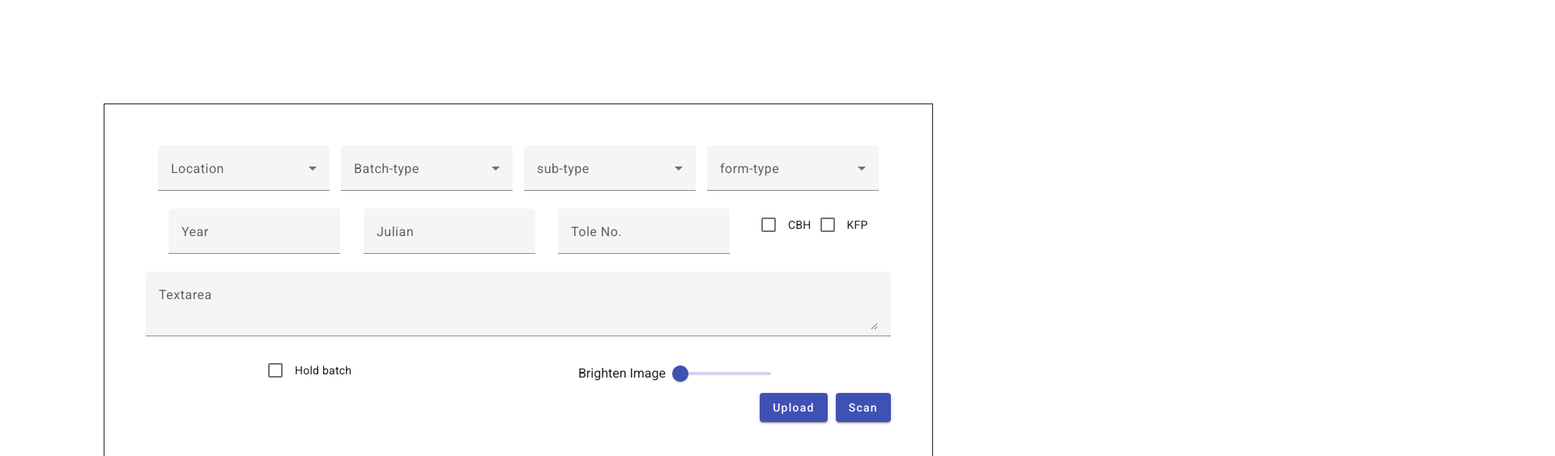
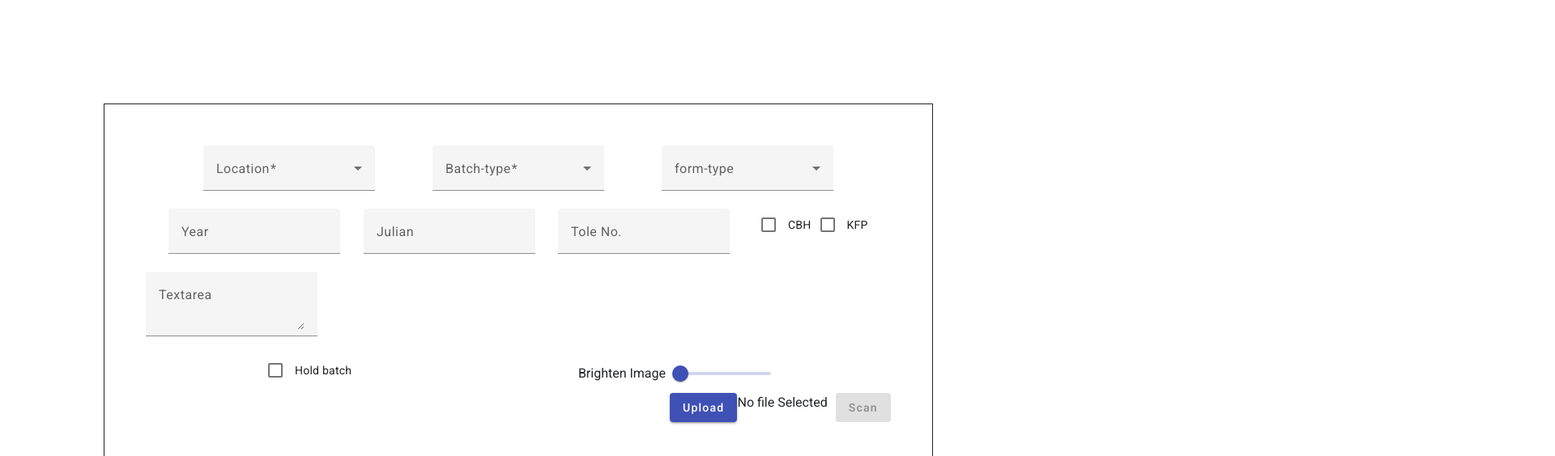
Before and after one commit to Aniket9932/Forms_Angular, an Angular app: page /registration in a window 1280 px wide. Shown: the top 564 px of the page at 81% size, 1920 px wide, since content can reach past the window. Built offline with nearby package versions, Linux system fonts and the light colour scheme.

Commit message:
upload button added

```diff
--- a/src/app/components/registration/registration.component.css
+++ b/src/app/components/registration/registration.component.css
@@ -42,3 +42,11 @@
 .spacer {
   width: 10px;
 }
+
+input[type="file"] {
+  font-size: 100px;
+  left: 0;
+  opacity: 0;
+  position: absolute;
+  top: 0;
+}
--- a/src/app/components/registration/registration.component.html
+++ b/src/app/components/registration/registration.component.html
@@ -1,30 +1,33 @@
 <div class="outline">
   <div class="parent-container">
+    <form [formGroup]="metaData" (submit)="scan()">
       <div class="first-row">
         <mat-form-field>
           <mat-label>Location</mat-label>
-        <mat-select>
+          <mat-select formControlName="location">
             <mat-option value="Location 1">First option</mat-option>
             <mat-option value="Location 2">Second option</mat-option>
           </mat-select>
         </mat-form-field>
         <mat-form-field>
           <mat-label>Batch-type</mat-label>
-        <mat-select>
-          <mat-option value="Location 1">First option</mat-option>
-          <mat-option value="Location 2">Second option</mat-option>
+          <mat-select formControlName="batchType">
+            <mat-option value="Option 1">First option</mat-option>
+            <mat-option value="Option 2">Second option</mat-option>
           </mat-select>
         </mat-form-field>
-      <mat-form-field>
+        <mat-form-field
+          *ngIf="metaData.controls['batchType'].value === 'Option 2'"
+        >
           <mat-label>sub-type</mat-label>
-        <mat-select>
+          <mat-select formControlName="subType">
             <mat-option value="Location 1">First option</mat-option>
             <mat-option value="Location 2">Second option</mat-option>
           </mat-select>
         </mat-form-field>
         <mat-form-field>
           <mat-label>form-type</mat-label>
-        <mat-select>
+          <mat-select formControlName="formType">
             <mat-option value="Location 1">First option</mat-option>
             <mat-option value="Location 2">Second option</mat-option>
           </mat-select>
@@ -33,41 +36,53 @@
       <div class="second-row">
         <mat-form-field>
           <mat-label>Year</mat-label>
-        <input matInput />
+          <input formControlName="year" matInput />
         </mat-form-field>
         <mat-form-field>
           <mat-label>Julian</mat-label>
-        <input matInput />
+          <input formControlName="julian" matInput />
         </mat-form-field>
         <mat-form-field>
           <mat-label>Tole No.</mat-label>
-        <input matInput />
+          <input formControlName="toteNo" matInput />
         </mat-form-field>
         <div>
-        <mat-checkbox>CBH</mat-checkbox>
-        <mat-checkbox>KFP</mat-checkbox>
+          <mat-checkbox formControlName="cbh">CBH</mat-checkbox>
+          <mat-checkbox formControlName="kfp">KFP</mat-checkbox>
         </div>
       </div>
       <mat-form-field>
         <mat-label>Textarea</mat-label>
-      <textarea matInput></textarea>
+        <textarea formControlName="note" matInput></textarea>
       </mat-form-field>
       <div class="third-row">
         <div>
-        <mat-checkbox>Hold batch</mat-checkbox>
+          <mat-checkbox formControlName="holdBatch">Hold batch</mat-checkbox>
         </div>
         <div class="slider-container">
           <div><mat-label>Brighten Image</mat-label></div>
           <div class="spacer"></div>
           <mat-slider>
-          <input matSliderThumb />
+            <input formControlName="brightenImage" matSliderThumb />
           </mat-slider>
         </div>
       </div>
       <div class="forth-row">
-      <button mat-raised-button color="primary">Upload</button>
+        <button type="file" mat-raised-button color="primary">
+          Upload
+          <input type="file" (change)="fileUpload($event)" />
+        </button>
+        <div>{{fileName || "No file Selected"}}</div>
         <div class="spacer"></div>
-      <button mat-raised-button color="primary">Scan</button>
+        <button
+          type="submit"
+          mat-raised-button
+          color="primary"
+          [disabled]="metaData.invalid"
+        >
+          Scan
+        </button>
+      </div>
+    </form>
   </div>
 </div>
-</div>
--- a/src/app/components/registration/registration.component.ts
+++ b/src/app/components/registration/registration.component.ts
@@ -1,11 +1,55 @@
-import { Component } from '@angular/core';
+import { AfterViewInit, Component } from '@angular/core';
+import { FormControl, FormGroup, Validators } from '@angular/forms';
 
 @Component({
   selector: 'app-registration',
   templateUrl: './registration.component.html',
   styleUrls: ['./registration.component.css'],
 })
-export class RegistrationComponent {
-  name = 'Aniket';
+export class RegistrationComponent implements AfterViewInit {
+  ngAfterViewInit(): void {
+    this.metaData.controls['batchType'].valueChanges.subscribe((res) => {
+      if (res === 'Option 2') {
+        this.metaData.controls['subType'].setValidators(Validators.required);
+      } else {
+      }
+    });
+  }
+  metaData: FormGroup = new FormGroup({
+    location: new FormControl('', [Validators.required]),
+    batchType: new FormControl('', [Validators.required]),
+    subType: new FormControl(''),
+    formType: new FormControl(''),
+    year: new FormControl(''),
+    julian: new FormControl(''),
+    toteNo: new FormControl(''),
+    cbh: new FormControl(''),
+    kfp: new FormControl(''),
+    note: new FormControl(''),
+    holdBatch: new FormControl(''),
+    brightenImage: new FormControl(''),
+  });
 
+  fileName: string = '';
+  fileType: string = '';
+
+  scan() {
+    console.log('Hello!');
+  }
+
+  fileUpload(event: any) {
+    event.preventDefault();
+    this.fileName = event.target.files[0].name;
+    this.fileType = event.target.files[0].type.split('/')[1];
+
+    if (this.fileType !== 'pdf') {
+      this.fileName = 'File type not supported';
+      this.fileType = '';
+      return;
+    }
+
+    console.log(event.target.files[0]);
+    console.log(this.fileType);
+    console.log(this.fileName);
+  }
 }
```
Also changed, not shown: src/app/app.module.ts (+4 -3 lines). Lines whose indentation alone changed are shown as unchanged.
